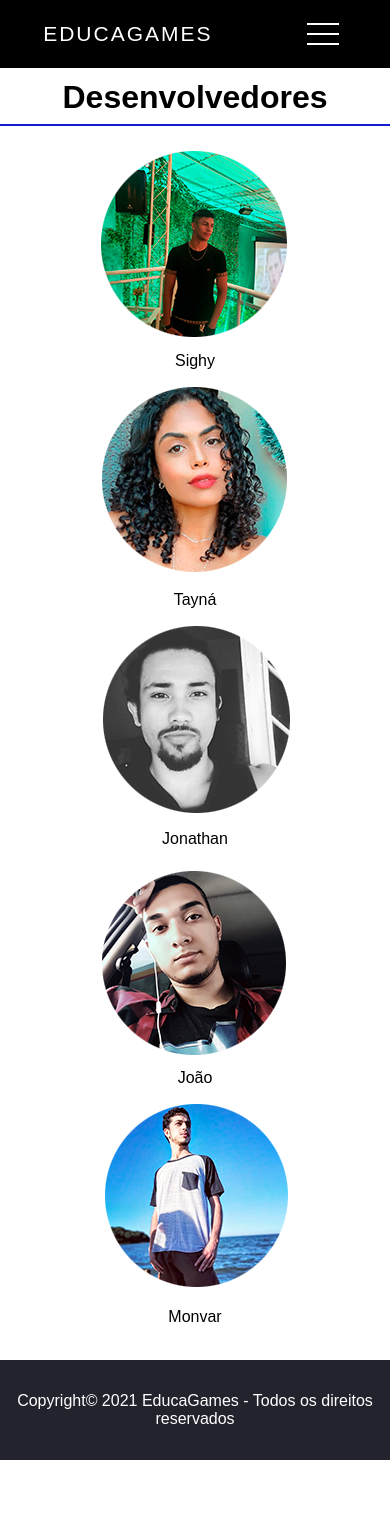
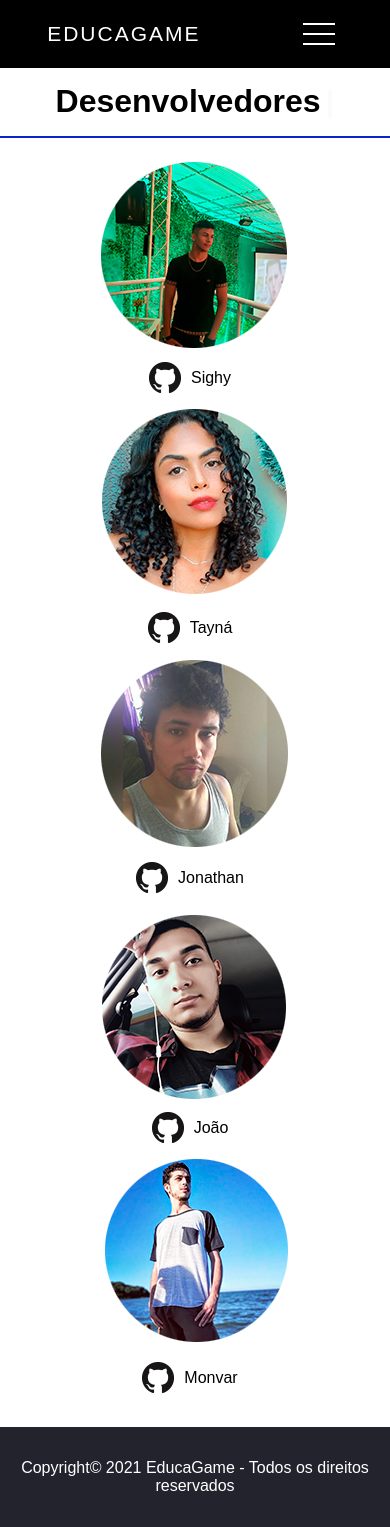
Before and after one commit to joaopver10/PCA-Webservice-Python, a Django app: page /Sobre in a window 390 px wide; the page is wider, and only the part inside the window is pictured. Before the commit the page ends 1460 px from the top of that part, so only its background shows below. Run offline with Django 3.2, Linux system fonts and the light colour scheme.

Commit message:
Pagina index e sobre estilizada e adaptada para responsividade

```diff
--- a/ProjetoPCA/static/CSS/estilo.css
+++ b/ProjetoPCA/static/CSS/estilo.css
@@ -6,12 +6,12 @@
 }
 
 
-a {
+header nav a {
     text-decoration: none;
     color: #fff;
 }
 
-a:hover{
+header nav a:hover{
     opacity: 0.7;
 }
 
@@ -21,6 +21,21 @@ a:hover{
     letter-spacing: 2px;
 }
 
+h1::after{
+    content: '|';
+    margin-left: 5px;
+    opacity: 1;
+    animation: pisca .7s infinite;
+}
+
+@keyframes pisca{
+    0%, 100%{
+        opacity: 1;
+    }
+     50%{
+        opacity: 0;
+    }
+}
 
 nav{
     display: flex;
@@ -110,9 +125,9 @@ footer p{
 #sobre{
     border-bottom: 2px solid #121CD1 ;
     text-align: center;
-    margin: 3% auto;
+    margin: 4% auto;
     max-width: 960px;
-    padding-bottom: 2%;
+    padding-bottom: 4%;
 }
 
 #imagem{
@@ -123,9 +138,7 @@ footer p{
 #texto{
     width: 550px;
 }
-#texto p{
-    margin: 0 10px 10px 10px;
-}
+
 
 @keyframes navLinkFade {
     from{
@@ -149,3 +162,30 @@ footer p{
     transform:  rotate(45deg) translate(-5px, -7px);
 
 }
+
+@media only screen and (max-width: 999px){
+    #info-container{
+        display: flex;
+        max-width: 960px;
+        margin: 3% auto;
+        align-content: center;
+        padding-top: 10px;
+        justify-content: center;
+
+    }
+    #texto{
+        width: 960px;
+    }
+
+    #texto p{
+        font-size: 1.2em;
+        padding: 20px;
+        margin: 0;
+
+    }
+    img{
+        display: block;
+        max-width: 100%;
+    }
+
+}
--- a/ProjetoPCA/static/CSS/sobre.css
+++ b/ProjetoPCA/static/CSS/sobre.css
@@ -9,8 +9,19 @@ section{
 
 }
 section p{
-    margin-top: 10px;
-    padding: 0 15px 15px 15px;
+    padding: 10px;
+    cursor: default;
+}
+
+.icone{
+    display: flex;
+    align-items: center;
+    justify-content: center;
+    flex-direction: row-reverse;
+    padding: 10px;
+}
+.icone a:hover{
+    opacity: 0.7;
 }
 
 
--- a/ProjetoPCA/static/Js/scripts.js
+++ b/ProjetoPCA/static/Js/scripts.js
@@ -1,3 +1,4 @@
+/* Script do menu */
 class MobileNavbar{
     constructor(mobileMenu, navList, navLinks) {
         this.mobileMenu = document.querySelector(mobileMenu);
@@ -42,3 +43,15 @@ const mobileNavbar = new MobileNavbar(
 );
 
 mobileNavbar.init();
+/* Fim script do menu*/
+
+function typeWriter(elemento){
+    const textoArray = elemento.innerHTML.split('')
+    elemento.innerHTML = ""
+    textoArray.forEach((letra, i) => {
+        setTimeout(() => elemento.innerHTML += letra, 75 * i)
+    })
+}
+
+const titulo = document.querySelector('h1')
+typeWriter(titulo)
--- a/ProjetoPCA/templates/index.html
+++ b/ProjetoPCA/templates/index.html
@@ -12,7 +12,7 @@
 <body>
 <header>
     <nav>
-       <a class="logo" href="/">EducaGames</a>
+       <a class="logo" href="/">EducaGame</a>
         <div class="mobile-menu">
             <div class="line1"></div>
             <div class="line2"></div>
@@ -59,7 +59,7 @@
 
 
 <footer>
-        <p>Copyright© 2021 EducaGames - Todos os direitos reservados</p>
+        <p>Copyright© 2021 EducaGame - Todos os direitos reservados</p>
 </footer>
 
 <script type="text/javascript" src="{% static 'Js/scripts.js' %}"></script>
--- a/ProjetoPCA/templates/jogo.html
+++ b/ProjetoPCA/templates/jogo.html
@@ -11,7 +11,7 @@
 <body>
 <header>
     <nav>
-       <a class="logo" href="/">EducaGames</a>
+       <a class="logo" href="/">EducaGame</a>
         <div class="mobile-menu">
             <div class="line1"></div>
             <div class="line2"></div>
@@ -44,7 +44,7 @@
 </section>
 
 <footer>
-        <p>Copyright© 2021 EducaGames - Todos os direitos reservados</p>
+        <p>Copyright© 2021 EducaGame - Todos os direitos reservados</p>
 </footer>
 
 <script type="text/javascript" src="{% static 'Js/scripts.js' %}"></script>
--- a/ProjetoPCA/templates/sobre.html
+++ b/ProjetoPCA/templates/sobre.html
@@ -12,7 +12,7 @@
 <body>
 <header>
     <nav>
-       <a class="logo" href="/">EducaGames</a>
+       <a class="logo" href="/">EducaGame</a>
         <div class="mobile-menu">
             <div class="line1"></div>
             <div class="line2"></div>
@@ -33,29 +33,44 @@
 <section>
     <div class="foto">
         <img src="{% static 'images/foto1.png' %}"/>
-        <p>Sighy</p>
+        <div class="icone">
+            <p>Sighy</p>
+           <a href="https://github.com/sighy16" target="_blank"><img src="{% static 'images/github.png' %}"/></a>
+        </div>
     </div>
      <div class="foto">
         <img src="{% static 'images/foto2.png' %}"/>
-         <p>Tayná</p>
+         <div class="icone">
+             <p>Tayná</p>
+            <a href="https://github.com/taynamoreira" target="_blank"> <img src="{% static 'images/github.png' %}"/></a>
+         </div>
     </div>
      <div class="foto">
         <img src="{% static 'images/foto3.png' %}"/>
-         <p>Jonathan</p>
+         <div class="icone">
+             <p>Jonathan</p>
+             <a href="https://github.com/JKovansky" target="_blank"><img src="{% static 'images/github.png' %}"/></a>
+         </div>
     </div>
      <div class="foto">
         <img src="{% static 'images/foto4.png' %}"/>
-         <p>João</p>
+         <div class="icone">
+             <p>João</p>
+             <a href="https://github.com/joaopver10" target="_blank"><img src="{% static 'images/github.png' %}"/></a>
+         </div>
     </div>
      <div class="foto">
         <img src="{% static 'images/foto5.png' %}"/>
-         <p>Monvar</p>
+         <div class="icone">
+             <p>Monvar</p>
+             <a href="https://github.com/Monvar" target="_blank"><img src="{% static 'images/github.png' %}"/></a>
+         </div>
     </div>
 </section>
 
 
 <footer>
-    <p>Copyright© 2021 EducaGames - Todos os direitos reservados</p>
+    <p>Copyright© 2021 EducaGame - Todos os direitos reservados</p>
 </footer>
 
 <script type="text/javascript" src="{% static 'Js/scripts.js' %}"></script>
```
Also changed, not shown: ProjetoPCA/static/images/foto3.png, ProjetoPCA/static/images/github.png (added).
